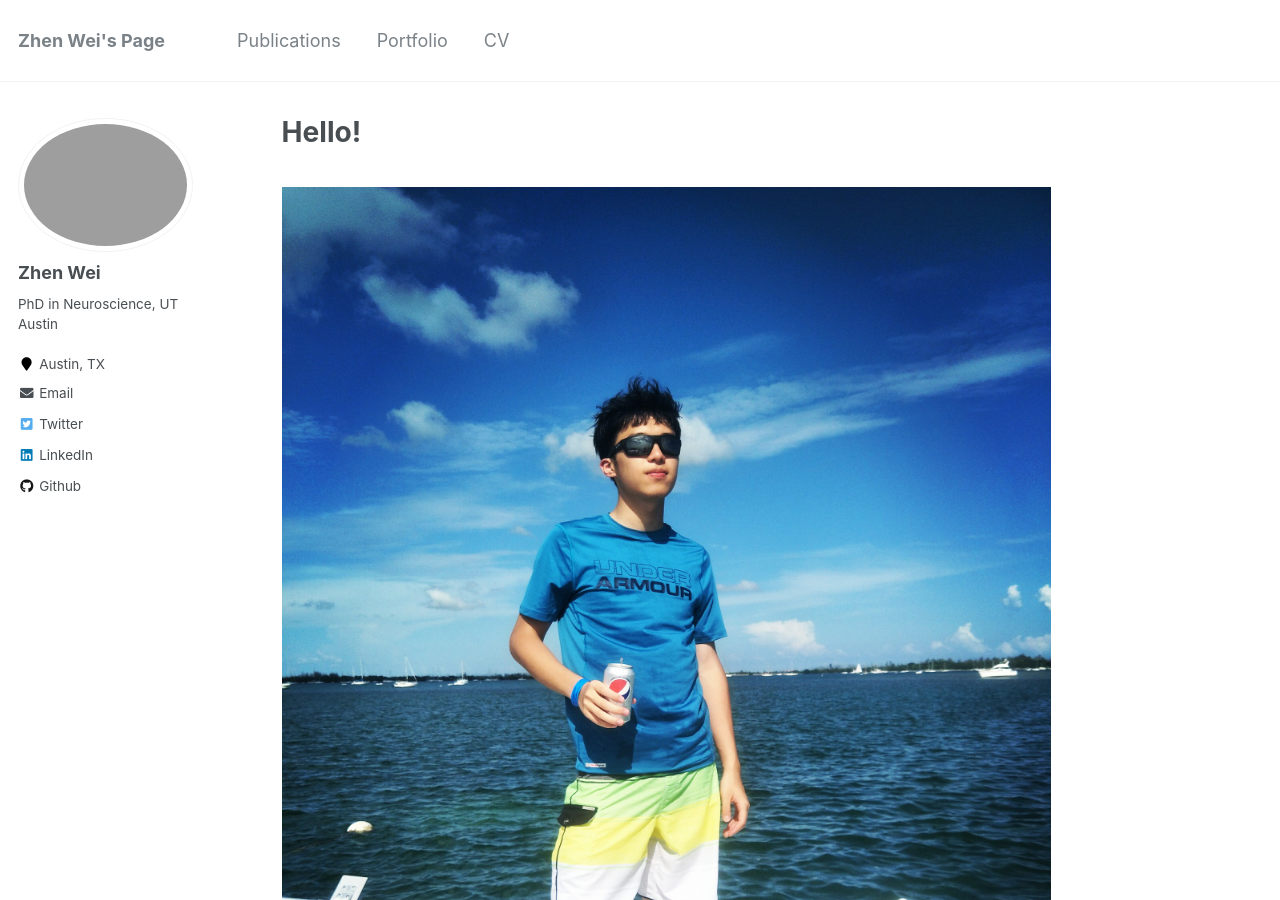
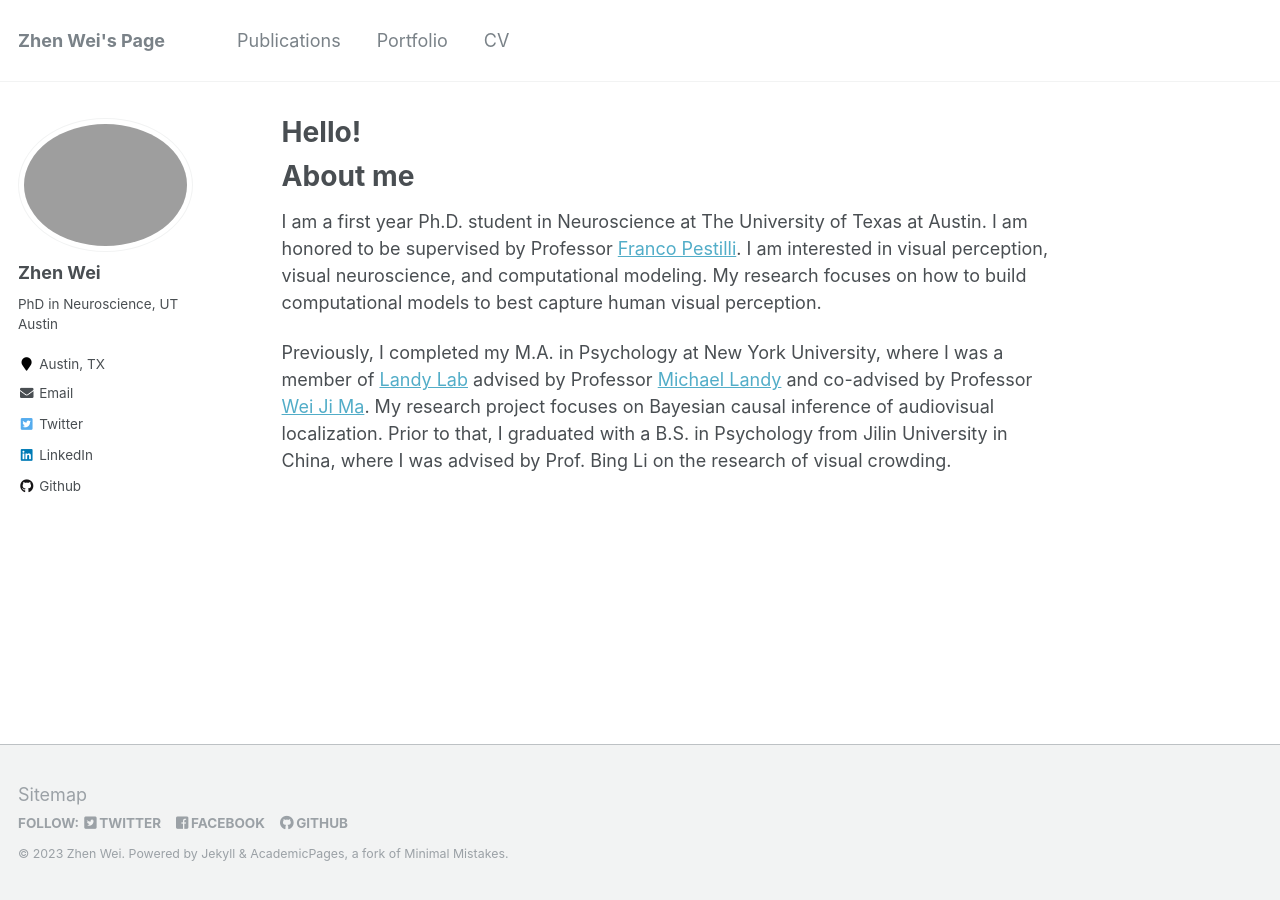
Before and after one commit to zhenwei-psych/zhenwei-psych.github.io, a Jekyll site: the page built from _pages/about.md, in a window 1280 px wide and 900 px high. Built offline with Jekyll 4.4.1, drawn with Linux system fonts in a browser that asks for light colours.

Commit message:
Update about.md

```diff
--- a/_pages/about.md
+++ b/_pages/about.md
@@ -8,7 +8,6 @@ redirect_from:
   - /about.html
 ---
 
-<br/><img src='/images/zhen.jpg'>
 
 About me
 ======
```
